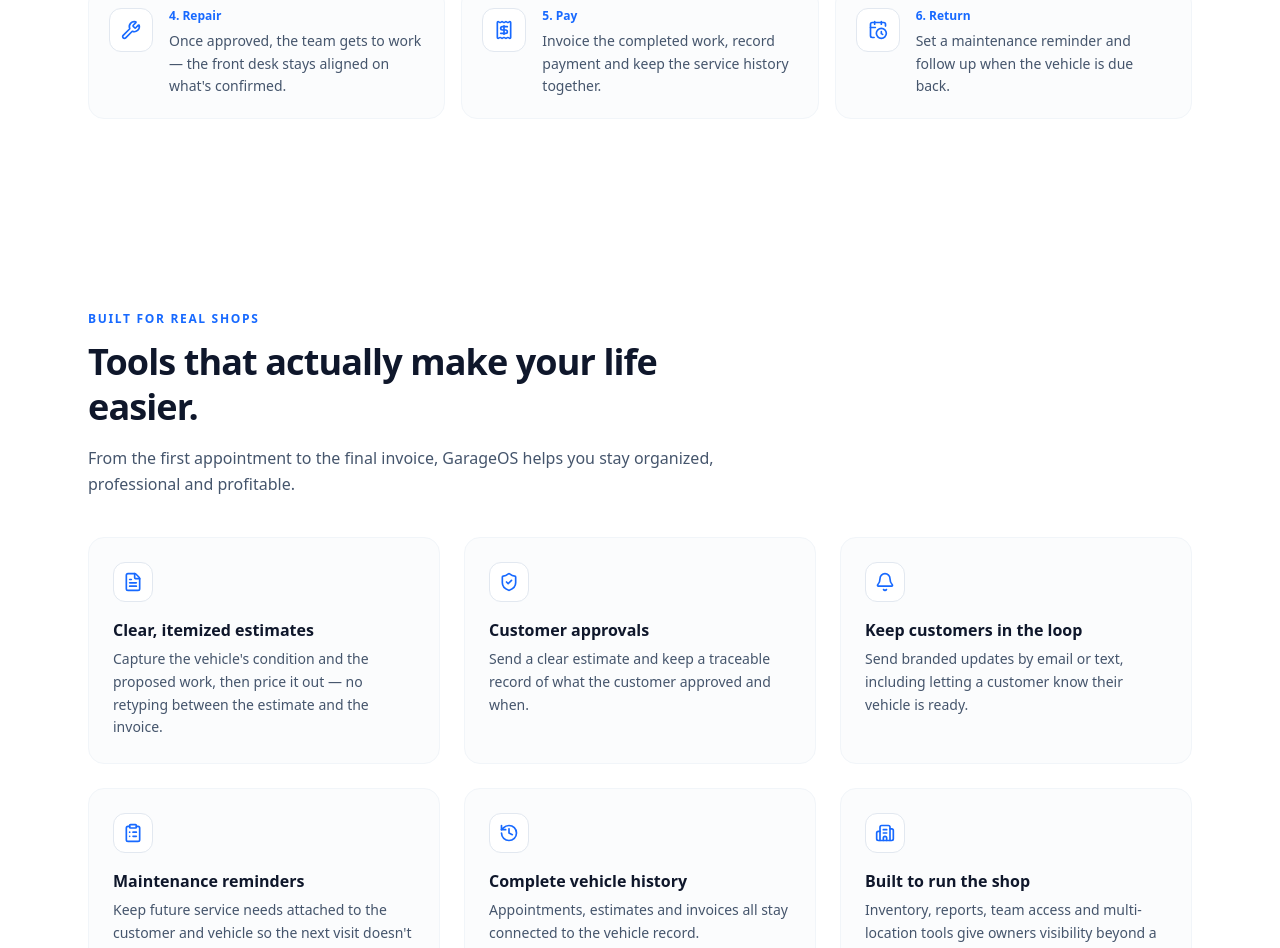
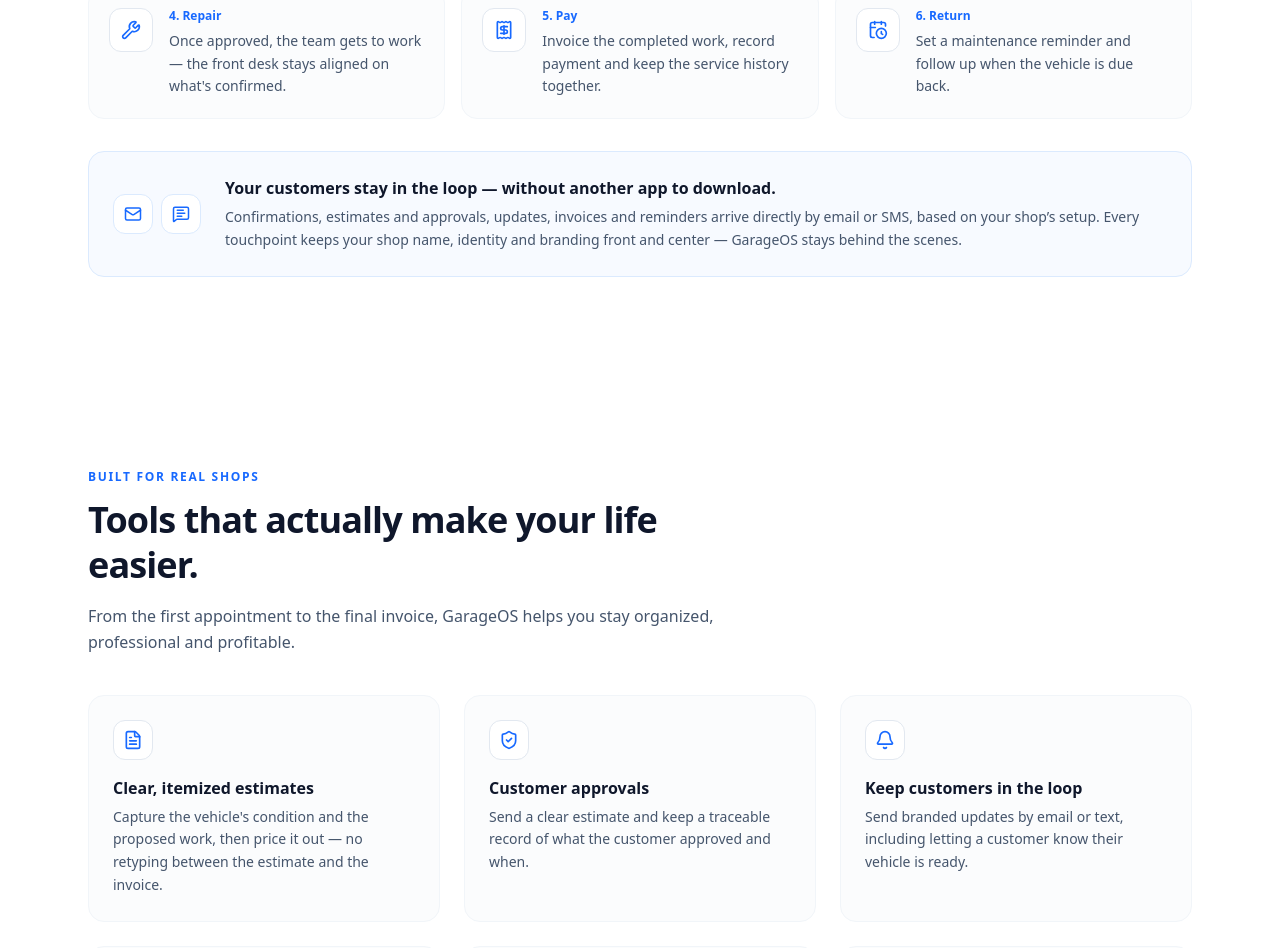
Before and after one commit to MitchellCastellanos/GarageOS, a Next.js app: page / in a window 1280 px wide. Shown: the part 1313-2261 px from the top of the page. Built offline with nearby package versions, Linux system fonts and the light colour scheme; no server answers.

Commit message:
marketing: clarify branded customer communications

```diff
--- a/src/components/marketing/WorkflowSection.tsx
+++ b/src/components/marketing/WorkflowSection.tsx
@@ -1,12 +1,25 @@
 "use client";
 
-import { Calendar, ClipboardCheck, FileCheck2, Wrench, Receipt, CalendarClock } from "lucide-react";
+import { Calendar, ClipboardCheck, FileCheck2, Wrench, Receipt, CalendarClock, Mail, MessageSquareText } from "lucide-react";
 import { useMarketingLocale } from "@/components/marketing/MarketingLocaleProvider";
 
 const ICONS = [Calendar, ClipboardCheck, FileCheck2, Wrench, Receipt, CalendarClock];
 
 export function WorkflowSection() {
-  const { t } = useMarketingLocale();
+  const { t, locale } = useMarketingLocale();
+  const customerMessage = locale === "fr"
+    ? {
+        title: "Vos clients restent dans la boucle — sans nouvelle application à télécharger.",
+        body: "Confirmations, estimations et approbations, mises à jour, factures et rappels arrivent directement par courriel ou SMS, selon la configuration du garage. Chaque communication garde le nom, l’identité et l’image de marque de votre atelier — GarageOS reste en arrière-plan.",
+        email: "Courriel",
+        sms: "SMS",
+      }
+    : {
+        title: "Your customers stay in the loop — without another app to download.",
+        body: "Confirmations, estimates and approvals, updates, invoices and reminders arrive directly by email or SMS, based on your shop’s setup. Every touchpoint keeps your shop name, identity and branding front and center — GarageOS stays behind the scenes.",
+        email: "Email",
+        sms: "SMS",
+      };
 
   return (
     <section id="workflow" className="bg-white">
@@ -39,6 +52,21 @@ export function WorkflowSection() {
             );
           })}
         </ol>
+
+        <div className="mt-8 rounded-2xl border border-blue-100 bg-blue-50/50 p-5 sm:p-6 flex flex-col sm:flex-row sm:items-center gap-4 sm:gap-6">
+          <div className="flex gap-2 shrink-0">
+            <span className="w-10 h-10 rounded-xl bg-white border border-blue-100 flex items-center justify-center">
+              <Mail className="w-4.5 h-4.5 text-brand-blue" aria-label={customerMessage.email} />
+            </span>
+            <span className="w-10 h-10 rounded-xl bg-white border border-blue-100 flex items-center justify-center">
+              <MessageSquareText className="w-4.5 h-4.5 text-brand-blue" aria-label={customerMessage.sms} />
+            </span>
+          </div>
+          <div>
+            <p className="font-semibold text-slate-900">{customerMessage.title}</p>
+            <p className="mt-1.5 text-sm leading-relaxed text-slate-600">{customerMessage.body}</p>
+          </div>
+        </div>
       </div>
     </section>
   );
```
